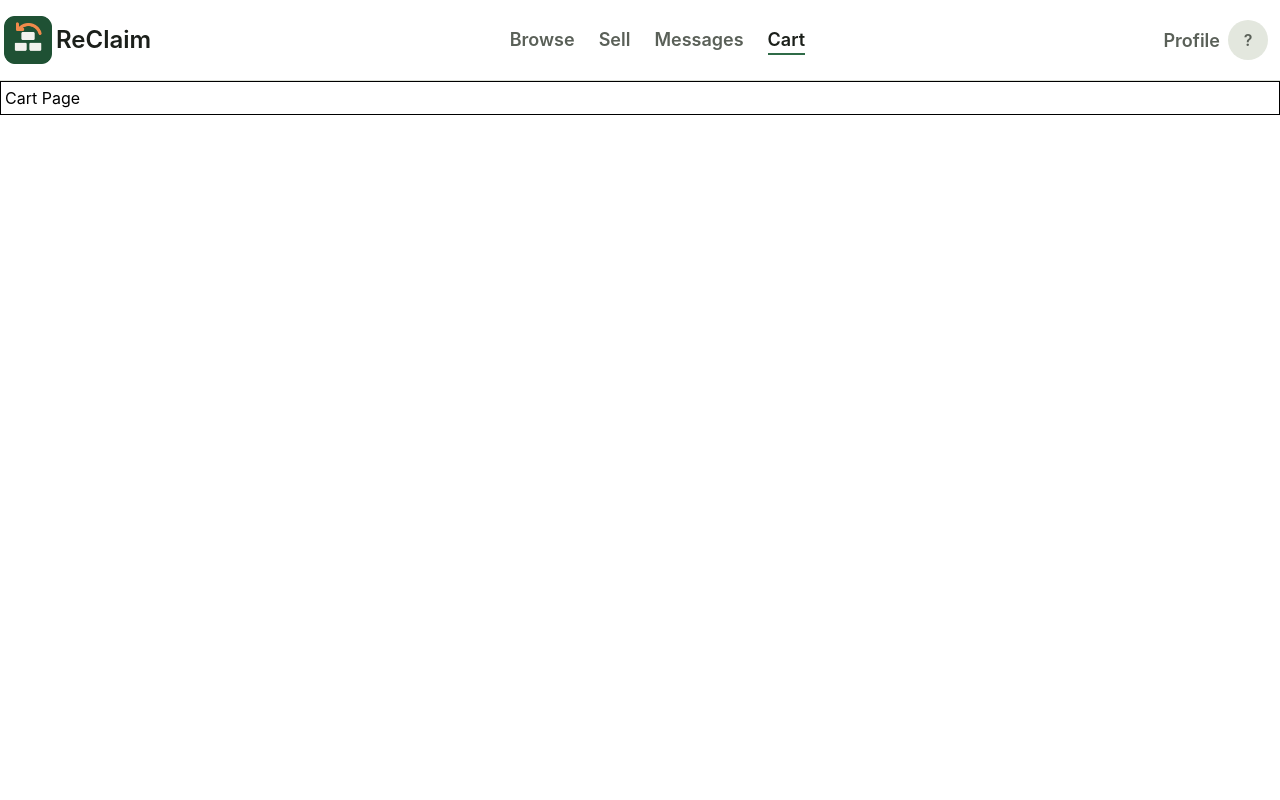
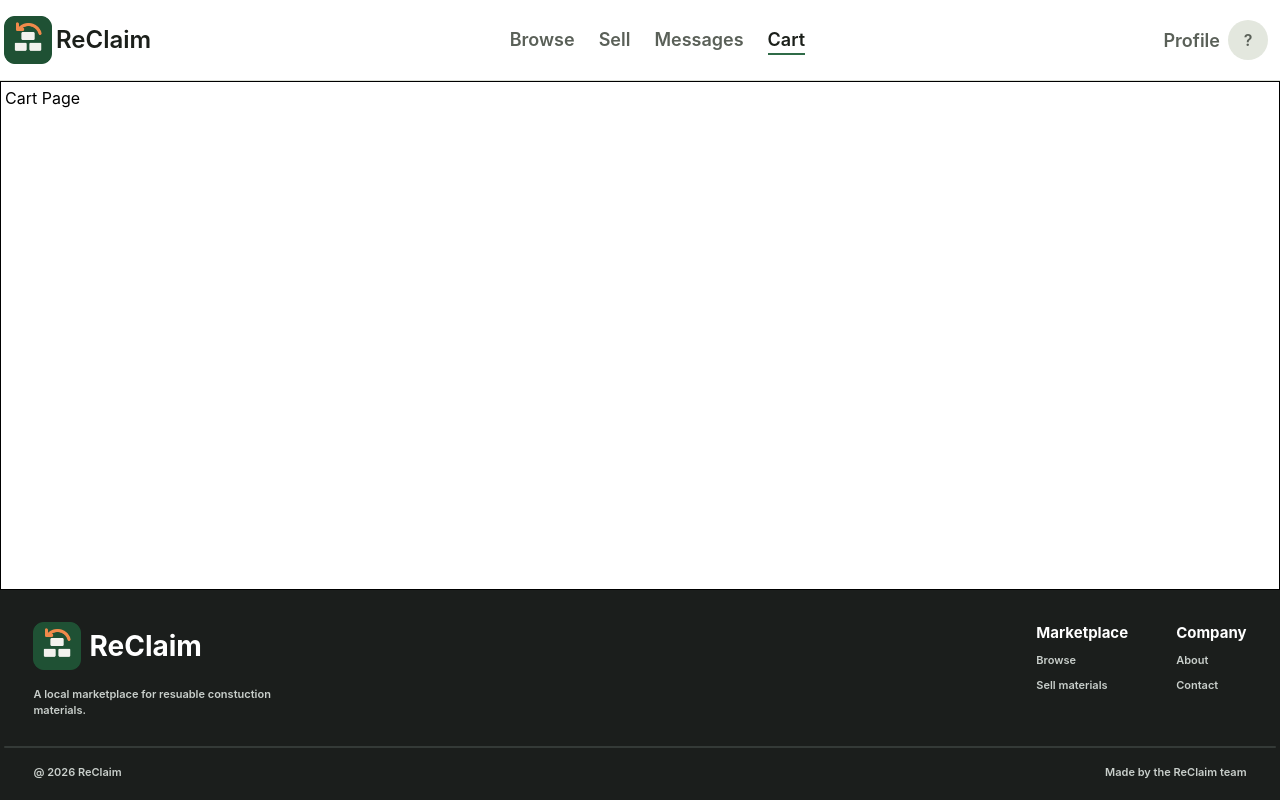
Before and after one commit to masonE17/reclaim, a React (Vite) app in the folder client/: page /cart in a window 1280 px wide. Built offline with nearby package versions, Linux system fonts and the light colour scheme.

Commit message:
Initial footer completed.

```diff
--- a/client/src/App.tsx
+++ b/client/src/App.tsx
@@ -1,5 +1,6 @@
 import { useEffect } from "react";
 import Header from "./components/Header";
+import Footer from "./components/Footer";
 
 export default function App() {
     // Scroll to the top when this page opens
@@ -8,12 +9,13 @@ export default function App() {
     }, []);
 
     return (
-        <>
+        <div className="min-h-screen flex flex-col">
             <Header />
-            <div className="w-full max-w-325 mx-auto border border-black p-1">
+            <div className="flex-1 w-full max-w-325 mx-auto border border-black p-1">
                 {/* Add this page's code inside this div */}
                 <p>Home Page</p>
             </div>
-        </>
+            <Footer />
+        </div>
     );
 }
--- a/client/src/components/Footer.tsx
+++ b/client/src/components/Footer.tsx
@@ -1,5 +1,36 @@
+import { Link } from "react-router/internal/react-server-client";
+
 export default function Footer() {
     return (
-        <p>Footer</p>
+        <div className="bg-[#1B1E1C] flex justify-center pt-6 pb-3">
+            <div className="w-full max-w-325 flex flex-col justify-center items-center p-1">
+                <div className="flex flex-row justify-between items-start gap-4 w-[96%] mb-6">
+                    <div className="w-full max-w-125 h-26 p-1 flex flex-col justify-start items-start gap-4">
+                        <div className="flex flex-row justify-start items-center gap-2">
+                            <img src="/ReClaim-icon.png" alt="ReClaim Logo" className="w-12 h-12" />
+                            <p className="font-bold text-[28px] text-[#FFFFFF]">ReClaim</p>
+                        </div>
+                        <p className="text-[11px] text-[#C9CFCB] font-semibold">A local marketplace for resuable constuction <br />materials.</p>
+                    </div>
+                    <div className="w-full max-w-125 h-26 p-1 flex flex-row justify-end items-start gap-12">
+                        <div className="flex flex-col justify-center items-start gap-2">
+                            <p className="text-[15px] text-[#FFFFFF] font-bold">Marketplace</p>
+                            <Link to="/browse" className="text-[11px] text-[#C9CFCB] font-semibold">Browse</Link>
+                            <Link to="/sell" className="text-[11px] text-[#C9CFCB] font-semibold">Sell materials</Link>
+                        </div>
+                        <div className="flex flex-col justify-center items-start gap-2">
+                            <p className="text-[15px] text-[#FFFFFF] font-bold">Company</p>
+                            <p className="text-[11px] text-[#C9CFCB] font-semibold">About</p>
+                            <p className="text-[11px] text-[#C9CFCB] font-semibold">Contact</p>
+                        </div>
+                    </div>
+                </div>
+                <div className="w-full border-b-2 border-[#343A37] rounded-[5px] mb-3"></div>
+                <div className="w-[96%] flex flex-row justify-between items-center p-1">
+                    <p className="text-[11px] text-[#C9CFCB] font-semibold">@ 2026 ReClaim</p>
+                    <p className="text-[11px] text-[#C9CFCB] font-semibold">Made by the ReClaim team</p>
+                </div>
+            </div>
+        </div>
     );
 }
--- a/client/src/pages/BrowsePage.tsx
+++ b/client/src/pages/BrowsePage.tsx
@@ -1,5 +1,6 @@
 import { useEffect } from "react";
 import Header from "../components/Header";
+import Footer from "../components/Footer";
 
 export default function BrowsePage() {
     // Scroll to the top when this page opens
@@ -8,12 +9,13 @@ export default function BrowsePage() {
     }, []);
 
     return (
-        <>
+        <div className="min-h-screen flex flex-col">
             <Header isBrowse />
-            <div className="w-full max-w-325 mx-auto border border-black p-1">
+            <div className="flex-1 w-full max-w-325 mx-auto border border-black p-1">
                 {/* Add this page's code inside this div */}
                 <p>Browse Page</p>
             </div>
-        </>
+            <Footer />
+        </div>
     );
 }
--- a/client/src/pages/CartPage.tsx
+++ b/client/src/pages/CartPage.tsx
@@ -1,5 +1,6 @@
 import { useEffect } from "react";
 import Header from "../components/Header";
+import Footer from "../components/Footer";
 
 export default function CartPage() {
     // Scroll to the top when this page opens
@@ -8,12 +9,13 @@ export default function CartPage() {
     }, []);
 
     return (
-        <>
+        <div className="min-h-screen flex flex-col">
             <Header isCart />
-            <div className="w-full max-w-325 mx-auto border border-black p-1">
+            <div className="flex-1 w-full max-w-325 mx-auto border border-black p-1">
                 {/* Add this page's code inside this div */}
                 <p>Cart Page</p>
             </div>
-        </>
+            <Footer />
+        </div>
     );
 }
--- a/client/src/pages/ListingPage.tsx
+++ b/client/src/pages/ListingPage.tsx
@@ -1,6 +1,7 @@
 import { useEffect } from "react";
 import { useParams } from "react-router";
 import Header from "../components/Header";
+import Footer from "../components/Footer";
 
 export default function ListingPage() {
     const { id } = useParams();
@@ -11,12 +12,13 @@ export default function ListingPage() {
     }, [id]);
 
     return (
-        <>
+        <div className="min-h-screen flex flex-col">
             <Header />
-            <div className="w-full max-w-325 mx-auto border border-black p-1">
+            <div className="flex-1 w-full max-w-325 mx-auto border border-black p-1">
                 {/* Add this page's code inside this div */}
                 <p>Listing Page</p>
             </div>
-        </>
+            <Footer />
+        </div>
     );
 }
--- a/client/src/pages/MessagesPage.tsx
+++ b/client/src/pages/MessagesPage.tsx
@@ -1,5 +1,6 @@
 import { useEffect } from "react";
 import Header from "../components/Header";
+import Footer from "../components/Footer";
 
 export default function MessagePage() {
     // Scroll to the top when this page opens
@@ -8,12 +9,13 @@ export default function MessagePage() {
     }, []);
 
     return (
-        <>
+        <div className="min-h-screen flex flex-col">
             <Header isMessages />
-            <div className="w-full max-w-325 mx-auto border border-black p-1">
+            <div className="flex-1 w-full max-w-325 mx-auto border border-black p-1">
                 {/* Add this page's code inside this div */}
                 <p>Message Page</p>
             </div>
-        </>
+            <Footer />
+        </div>
     );
 }
--- a/client/src/pages/ProfilePage.tsx
+++ b/client/src/pages/ProfilePage.tsx
@@ -1,5 +1,6 @@
 import { useEffect } from "react";
 import Header from "../components/Header";
+import Footer from "../components/Footer";
 
 export default function ProfilePage() {
     // Scroll to the top when this page opens
@@ -8,12 +9,13 @@ export default function ProfilePage() {
     }, []);
 
     return (
-        <>
+        <div className="min-h-screen flex flex-col">
             <Header />
-            <div className="w-full max-w-325 mx-auto border border-black p-1">
+            <div className="flex-1 w-full max-w-325 mx-auto border border-black p-1">
                 {/* Add this page's code inside this div */}
                 <p>Profile Page</p>
             </div>
-        </>
+            <Footer />
+        </div>
     );
 }
--- a/client/src/pages/SellPage.tsx
+++ b/client/src/pages/SellPage.tsx
@@ -7,6 +7,7 @@ import {
   type FormEvent,
 } from "react";
 import Header from "../components/Header";
+import Footer from "../components/Footer";
 
 type ListingForm = {
   title: string;
@@ -337,10 +338,10 @@ export default function SellPage() {
   }
 
   return (
-    <>
+    <div className="min-h-screen flex flex-col">
       <Header isSell />
 
-      <main className="min-h-screen bg-[#F7F8F5] px-4 py-10 text-[#1B1F1A]">
+      <main className="flex-1 bg-[#F7F8F5] px-4 py-10 text-[#1B1F1A]">
         <div className="mx-auto max-w-4xl">
           <div className="mb-7">
             <p className="mb-2 text-sm font-semibold uppercase tracking-widest text-[#2F6B47]">
@@ -600,6 +601,8 @@ export default function SellPage() {
           )}
         </div>
       </main>
-    </>
+
+      <Footer />
+    </div>
   );
 }
```
